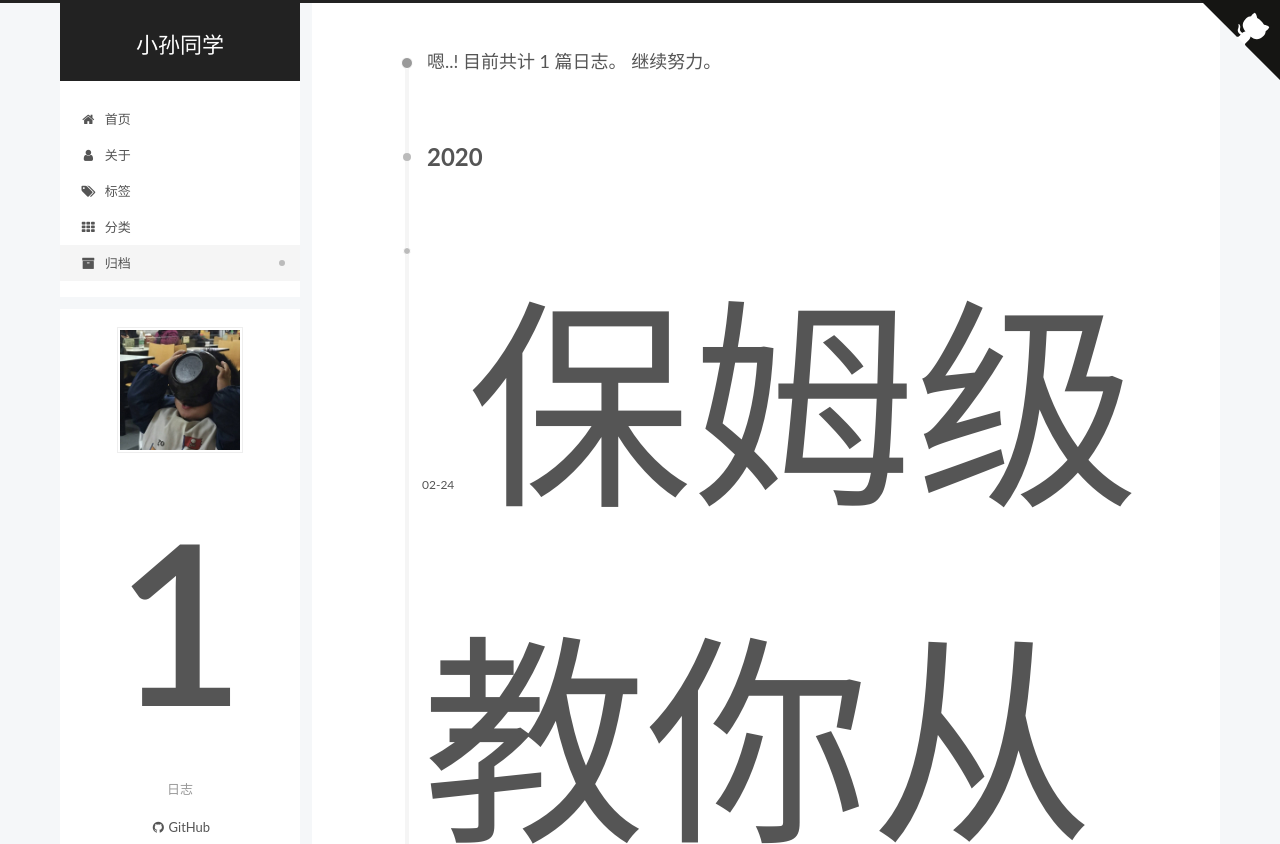
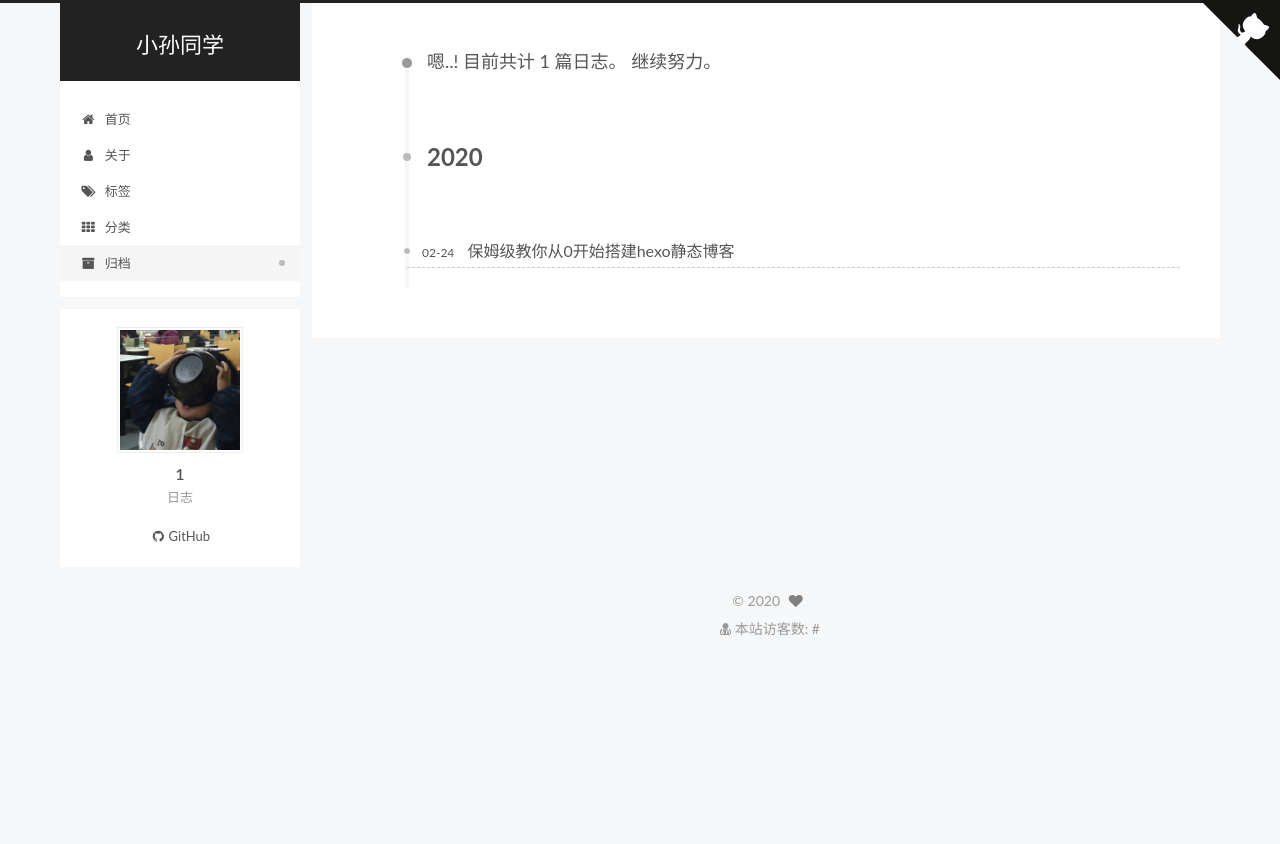
Before and after one commit to SUNXIHUI/SUNXIHUI.github.io, a plain HTML site: page archives/index.html in a window 1280 px wide. Shown: the top 844 px of the page. After the commit the page ends 800 px from the top, so only its background shows below. Drawn offline with nearby package versions, Linux system fonts and the light colour scheme; some packages are replaced by stand-ins of ours; a script that the page names is missing.

Commit message:
Site updated: 2020-02-27 08:56:26

```diff
--- a/css/main.css
+++ b/css/main.css
@@ -1162,7 +1162,7 @@ pre .javascript .function {
 }
 .links-of-author a::before,
 .links-of-author span.exturl::before {
-  background: #5dffed;
+  background: #00d0ff;
   border-radius: 50%;
   content: ' ';
   display: inline-block;
@@ -1347,7 +1347,7 @@ pre .javascript .function {
 }
 .site-state-item-count {
   display: block;
-  font-size: 14em;
+  font-size: 1em;
   font-weight: 600;
   text-align: center;
 }
@@ -1618,7 +1618,7 @@ pre .javascript .function {
 }
 .posts-collapse .post-title {
   display: inline;
-  font-size: 14em;
+  font-size: 1em;
   font-weight: normal;
 }
 .posts-collapse .post-title a,
```
